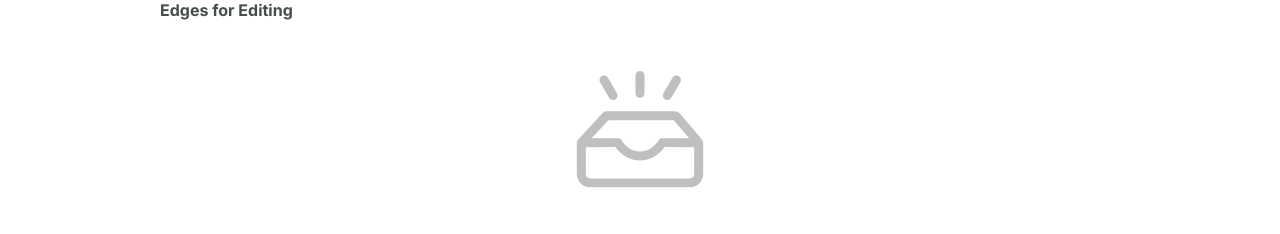
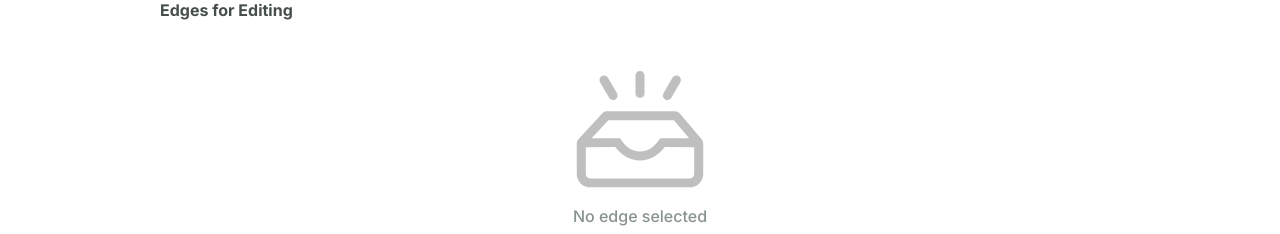
Before and after one commit to ChihHaoChen/pdf-connections, a Next.js app: page / in a window 1280 px wide. Shown: the part 718-952 px from the top of the page. Built offline with nearby package versions, Linux system fonts and the light colour scheme.

Commit message:
feat: add an extra message under the empty icon (#8)
Add an extra message under the empty icon

```diff
--- a/src/app/page.tsx
+++ b/src/app/page.tsx
@@ -81,6 +81,7 @@ export default function Home() {
         ) : (
           <StyledEmptyIcon>
             <EmptyIcon className="icon" />
+            <p className="msg">{"No edge selected"}</p>
           </StyledEmptyIcon>
         )}
       </StyledSection>
@@ -140,4 +141,9 @@ const StyledEmptyIcon = styled.div`
   .icon {
     width: 128px;
   }
+
+  .msg {
+    color: var(--color-text-3);
+    font-weight: var(--font-weight-medium);
+  }
 `;
--- a/src/components/ThreeScene.tsx
+++ b/src/components/ThreeScene.tsx
@@ -31,10 +31,7 @@ const ThreeScene: FC<IThreeSceneProps> = ({
   const [loading, setLoading] = useState(true);
 
   const selectEdge = useCallback(
-    (
-      edge: THREE.Line<THREE.BufferGeometry, THREE.Material> | undefined,
-      edges?: Edge[]
-    ) => {
+    (edge: THREE.LineSegments | undefined, edges?: Edge[]) => {
       if (edge && edges?.length && pdfEdges?.length) {
         const [matchedEdge] = edges.filter((e) => e.line.uuid === edge.uuid);
         const [selectedEdge] = pdfEdges.filter((e) => e.id === matchedEdge.id);
@@ -150,10 +147,8 @@ const ThreeScene: FC<IThreeSceneProps> = ({
 
       if (intersects.length) {
         const [matchedIntersectedEdge] = intersects;
-        const intersectedEdge = matchedIntersectedEdge.object as THREE.Line<
-          THREE.BufferGeometry,
-          THREE.Material
-        >;
+        const intersectedEdge =
+          matchedIntersectedEdge.object as THREE.LineSegments;
         selectEdge(intersectedEdge, edges);
       } else {
         selectEdge(undefined, edges);
```
